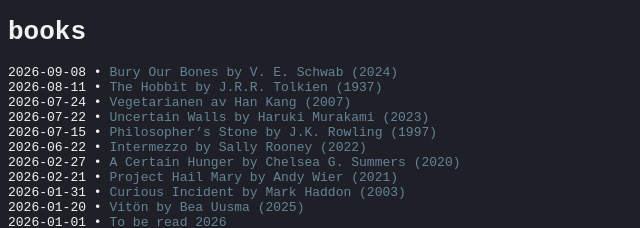
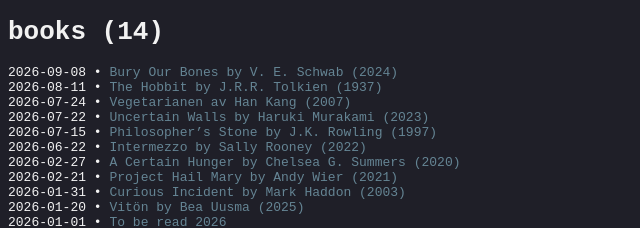
Before and after one commit to s-estay/s-estay.github.io, a Jekyll site: the page built from tags/books/index.md, in a window 1280 px wide. Shown: the top 228 px of the page, without its empty margins (0-640 px from the left). Built offline with Jekyll 4.4.1, drawn with Linux system fonts in a browser that asks for light colours.

Commit message:
Add entry count to tag page header

```diff
--- a/_layouts/tag.html
+++ b/_layouts/tag.html
@@ -2,8 +2,8 @@
 layout: base
 ---
 <div class = "main-container">
-  <h1>{{ page.tag | downcase }}</h1>
   {% assign posts_with_tag = site.posts | where_exp: "post", "post.tags contains page.tag" %}
+  <h1>{{ page.tag | downcase }} ({{ posts_with_tag | size }})</h1>
   {% for post in posts_with_tag %}
     <div class = "blog-list-entry">
       <time>{{ post.date | date: "%Y-%m-%d" }}</time>
```
